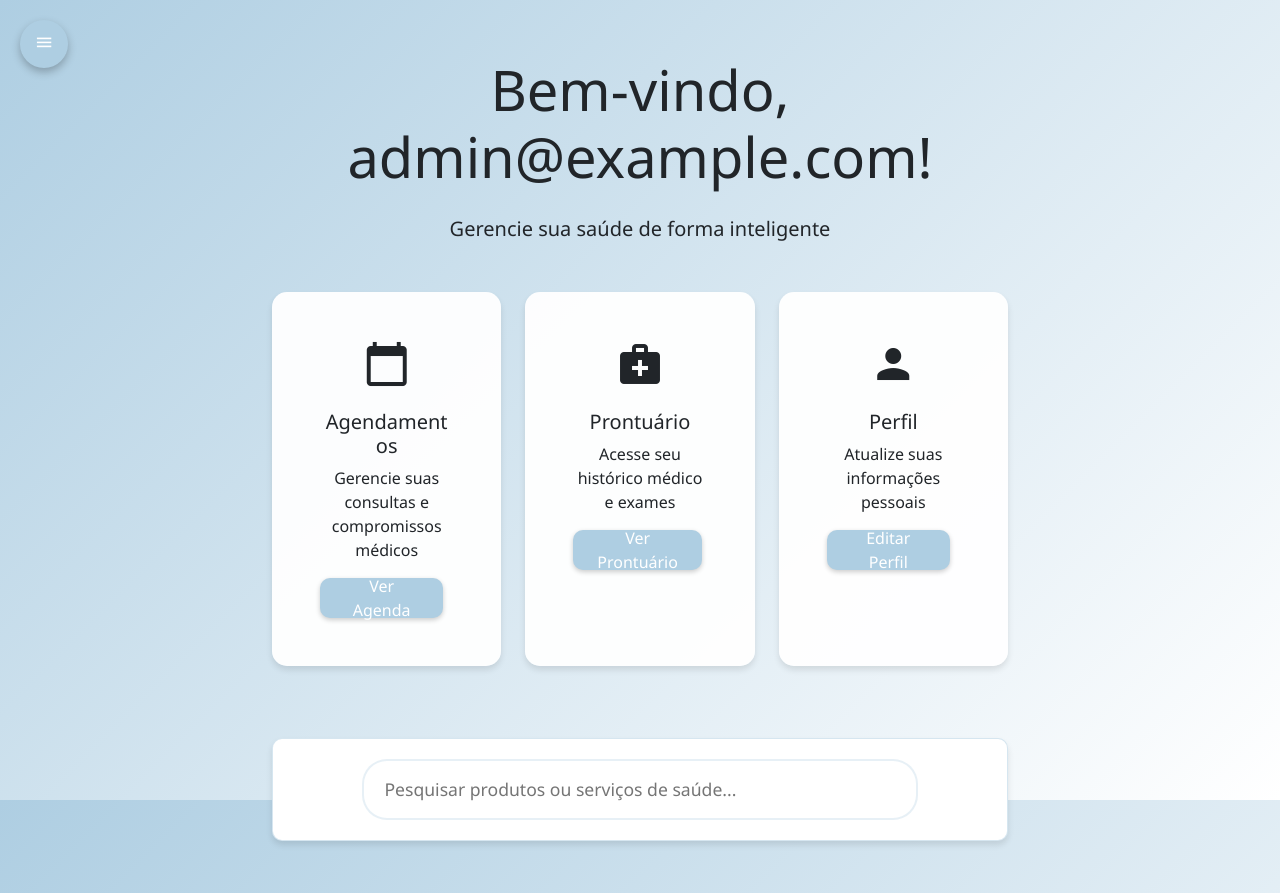
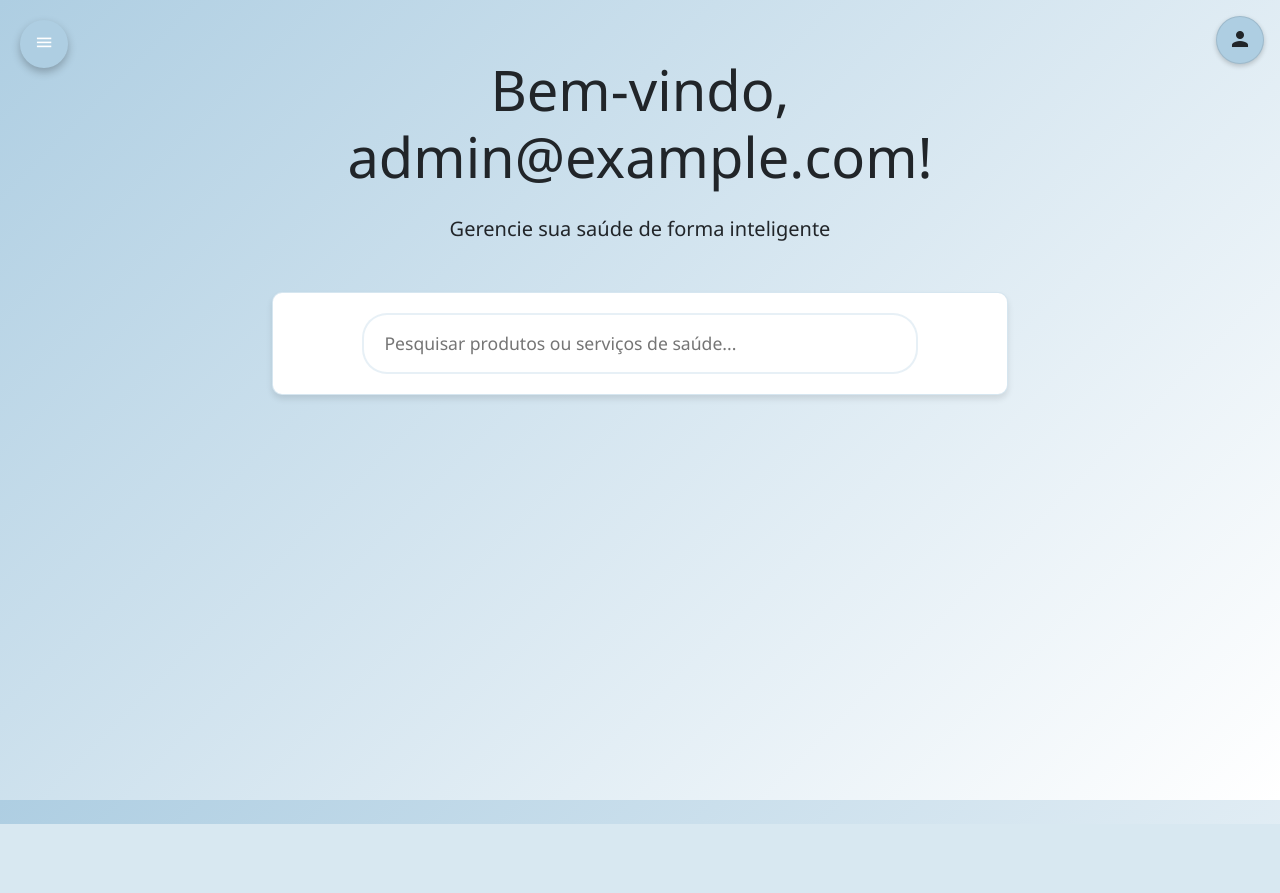
Before and after one commit to hugoeg123/MVP1, a Django app: template templates/home_logged.html in a window 1280 px wide. After the commit the page ends 824 px from the top, so only its background shows below. Run offline with Django 5.2, Linux system fonts and the light colour scheme; the template is opened without the code that fills it, so the values that code supplies are empty; a user stored in the database is signed in.

Commit message:
Update project with improved templates, styling, and navigation

```diff
--- a/accounts/forms.py
+++ b/accounts/forms.py
@@ -2,10 +2,14 @@ from allauth.account.forms import SignupForm
 from django import forms
 
 class CustomSignupForm(SignupForm):
+    username = forms.CharField(max_length=30, label='Nome de Usuário')
     first_name = forms.CharField(max_length=30, label='Nome')
+    last_name = forms.CharField(max_length=30, label='Sobrenome')
 
     def save(self, request):
         user = super().save(request)
         user.first_name = self.cleaned_data['first_name']
+        user.last_name = self.cleaned_data['last_name']
+        user.username = self.cleaned_data['username']
         user.save()
         return user
--- a/accounts/urls.py
+++ b/accounts/urls.py
@@ -5,4 +5,5 @@ urlpatterns = [
     path('', views.home, name='home'),  # Add the home view as root URL
     path('home/', views.home_logged, name='home_logged'),  # Add URL pattern for logged-in homepage
     path('accounts/', include('allauth.urls')),  # This includes all the authentication URLs from allauth
+    path('profile/', views.profile_view, name='account_profile'),  # Add URL pattern for user profile
 ]
--- a/static/css/style.css
+++ b/static/css/style.css
@@ -38,6 +38,24 @@ body {
     background-color: rgba(174, 206, 226, 0.8);
 }
 
+.btn-floating-profile {
+    position: fixed;
+    top: 1rem;
+    right: 1rem;
+    z-index: 1030;
+    width: 48px;
+    height: 48px;
+    border-radius: 50%;
+    background-color: rgb(174, 206, 226);
+    color: var(--primary);
+    display: flex;
+    align-items: center;
+    justify-content: center;
+    box-shadow: 0 2px 5px rgba(0,0,0,0.2);
+    transition: transform 0.2s, background-color 0.2s;
+    border: none;
+}
+
 /* Vertical navigation menu styles */
 .floating-nav {
     position: fixed;
@@ -64,6 +82,21 @@ body {
 .floating-nav .nav-item {
     width: 100%;
     margin: 8px 0;
+}
+
+.floating-nav .nav-item .btn {
+    width: 100%;
+    text-align: left;
+    justify-content: flex-start;
+    white-space: nowrap;
+    overflow: hidden;
+    text-overflow: ellipsis;
+    padding: 8px 16px;
+}
+
+.floating-nav .nav-item .btn i {
+    margin-right: 8px;
+    flex-shrink: 0;
 }
 
 .nav-item .btn-primary,
--- a/templates/account/login.html
+++ b/templates/account/login.html
@@ -8,8 +8,8 @@
         <form method="post">
             {% csrf_token %}
             <div class="mb-3">
-                <label for="id_username" class="form-label">Usuário</label>
-                <input type="text" name="username" class="form-control" id="id_username" required>
+                <label for="id_login" class="form-label">Usuário ou Email</label>
+                <input type="text" name="login" class="form-control" id="id_login" required>
             </div>
             <div class="mb-3">
                 <label for="id_password" class="form-label">Senha</label>
--- a/templates/base.html
+++ b/templates/base.html
@@ -33,8 +33,14 @@
                 {% if user.is_authenticated %}
                     <li class="nav-item flex-grow-1">
                         <a href="#" class="btn btn-primary d-flex align-items-center justify-content-center w-100">
+                            <i class="material-icons me-2">assignment</i>
+                            Histórico Médico
+                        </a>
+                    </li>
+                    <li class="nav-item flex-grow-1">
+                        <a href="/profile/" class="btn btn-primary d-flex align-items-center justify-content-center w-100">
                             <i class="material-icons me-2">person</i>
-                            Meu Perfil
+                            Perfil
                         </a>
                     </li>
                     <li class="nav-item flex-grow-1">
--- a/templates/home_logged.html
+++ b/templates/home_logged.html
@@ -3,49 +3,50 @@
 {% block title %}Dashboard - Health MVP{% endblock %}
 
 {% block content %}
+<a href="/profile/" class="btn btn-floating-profile" aria-label="Perfil">
+    <i class="material-icons">person</i>
+</a>
+
 <div class="row justify-content-center">
     <div class="col-md-8 text-center">
         <h1 class="display-4 mb-4">Bem-vindo, {{ user.get_full_name|default:user.email }}!</h1>
         <p class="lead mb-4">Gerencie sua saúde de forma inteligente</p>
 
-        <div class="row mt-5">
-            <div class="col-md-4 mb-4">
-                <div class="card h-100">
-                    <div class="card-body">
-                        <i class="material-icons" style="font-size: 48px; color: var(--primary);">calendar_today</i>
-                        <h5 class="card-title mt-3">Agendamentos</h5>
-                        <p class="card-text">Gerencie suas consultas e compromissos médicos</p>
-                        <a href="#" class="btn btn-primary">Ver Agenda</a>
-                    </div>
-                </div>
-            </div>
-
-            <div class="col-md-4 mb-4">
-                <div class="card h-100">
-                    <div class="card-body">
-                        <i class="material-icons" style="font-size: 48px; color: var(--primary);">medical_services</i>
-                        <h5 class="card-title mt-3">Prontuário</h5>
-                        <p class="card-text">Acesse seu histórico médico e exames</p>
-                        <a href="#" class="btn btn-primary">Ver Prontuário</a>
-                    </div>
-                </div>
-            </div>
-
-            <div class="col-md-4 mb-4">
-                <div class="card h-100">
-                    <div class="card-body">
-                        <i class="material-icons" style="font-size: 48px; color: var(--primary);">person</i>
-                        <h5 class="card-title mt-3">Perfil</h5>
-                        <p class="card-text">Atualize suas informações pessoais</p>
-                        <a href="#" class="btn btn-primary">Editar Perfil</a>
-                    </div>
-                </div>
-            </div>
-        </div>
-
         <div class="main-content-area mt-5">
             <input type="text" class="search-input" placeholder="Pesquisar produtos ou serviços de saúde...">
         </div>
+
+
     </div>
 </div>
+
+<style>
+.btn-floating-profile {
+    position: fixed;
+    top: 1rem;
+    right: 1rem;
+    z-index: 1030;
+    width: 48px;
+    height: 48px;
+    border-radius: 50%;
+    background-color: rgb(174, 206, 226);
+    color: var(--primary);
+    display: flex;
+    align-items: center;
+    justify-content: center;
+    box-shadow: 0 2px 5px rgba(0,0,0,0.2);
+    transition: transform 0.2s, background-color 0.2s;
+    border: 1px solid rgba(0, 0, 0, 0.1);
+}
+
+.btn-floating-profile:hover {
+    transform: scale(1.1);
+    background-color: var(--primary);
+    color: white;
+}
+
+.btn-floating-profile .material-icons {
+    font-size: 24px;
+}
+</style>
 {% endblock %}
```
Also changed, not shown: accounts/views.py (+27 -2 lines), health_mvp/settings.py (+43 -3 lines), server/pyproject.toml (deleted, +0 -46 lines), server/requirements.txt (deleted, +0 -10 lines), templates/account/profile.html (added, +87 -0 lines), db.sqlite3, 2 other files.
